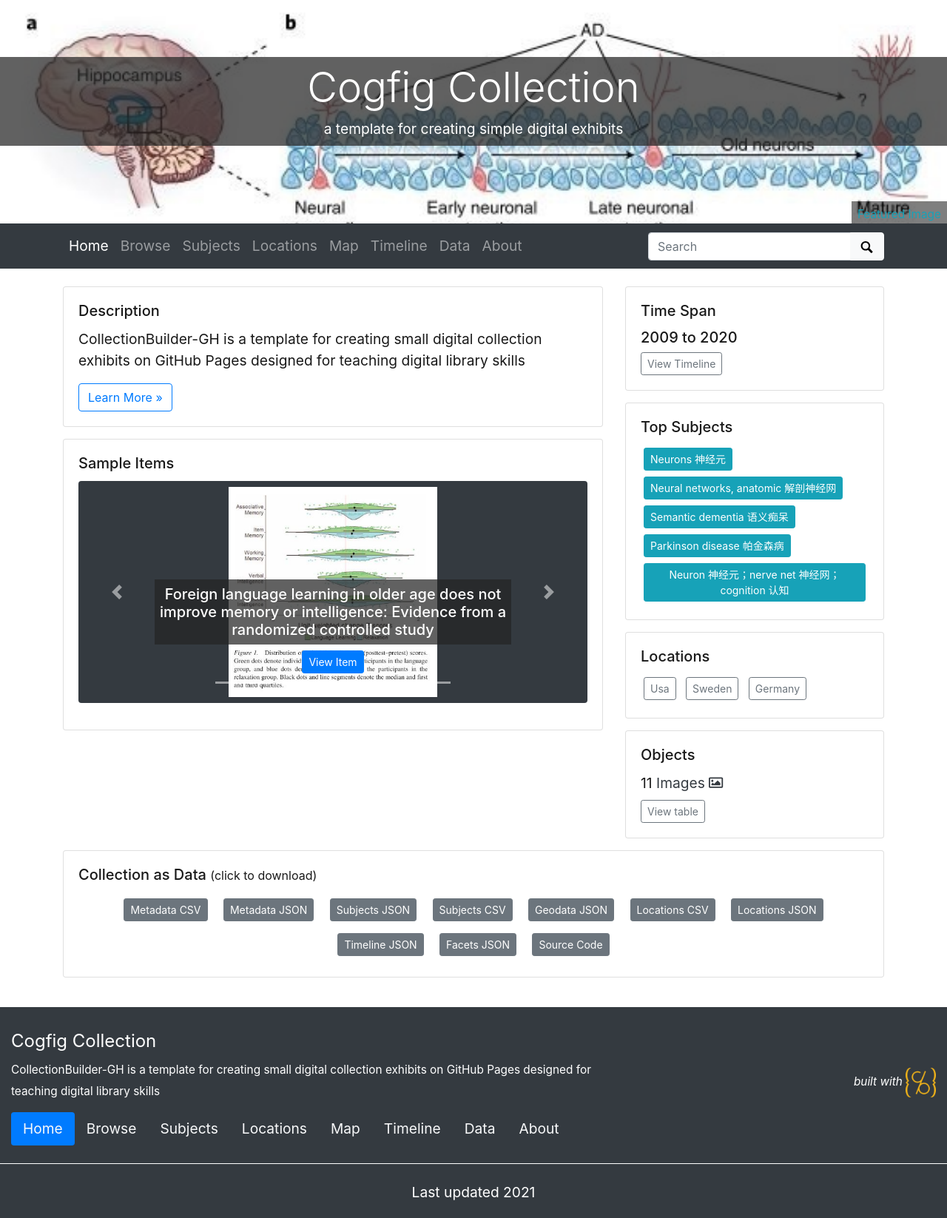
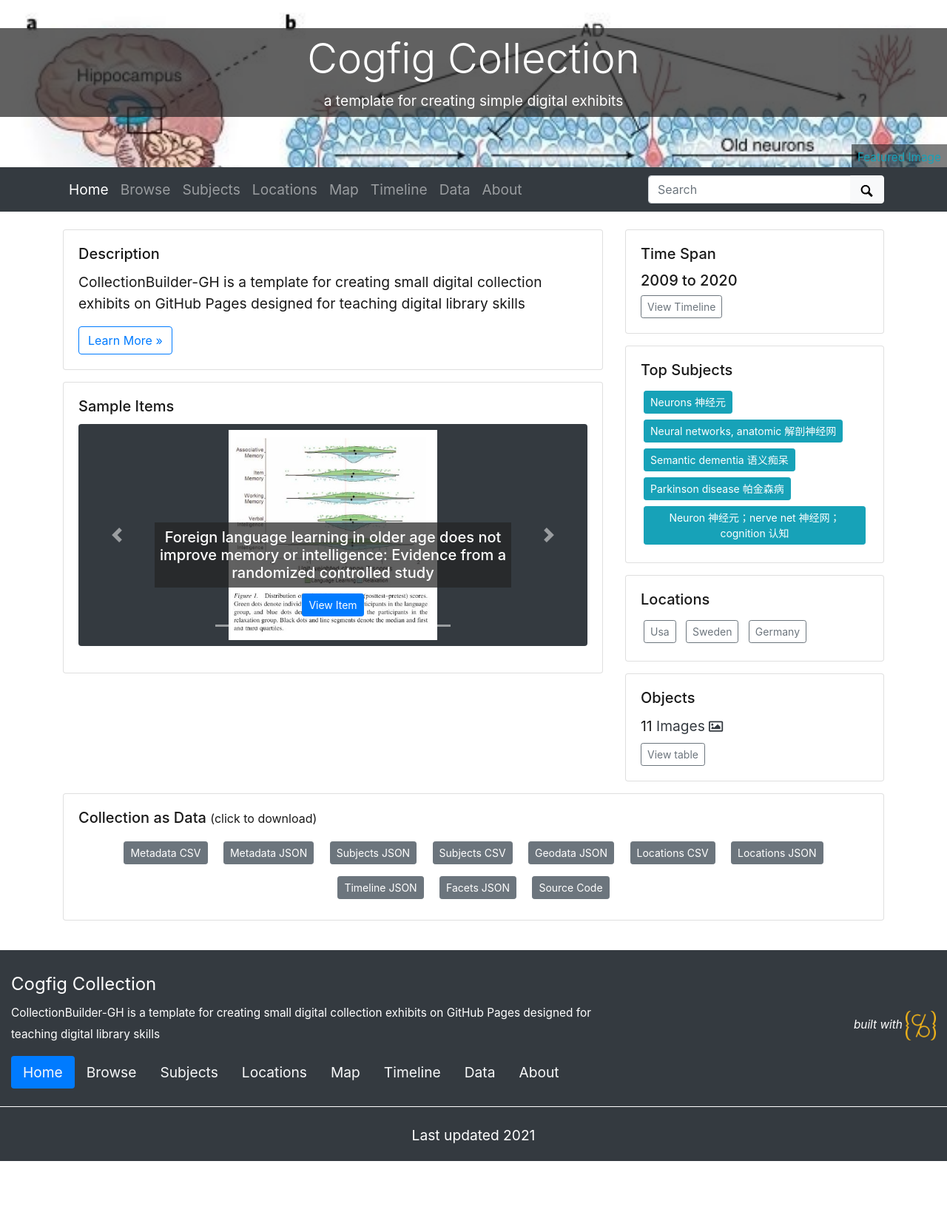
Before and after one commit to archivesw/cogfigcollection, a Jekyll site: the page built from index.md, in a window 1280 px wide. Shown: the whole page at 74% size. Built offline with Jekyll 4.4.1, drawn with Linux system fonts in a browser that asks for light colours; after the commit the page ends 1569 px from its top, so only the background shows below that.

Commit message:
Update theme.yml

```diff
--- a/_data/theme.yml
+++ b/_data/theme.yml
@@ -10,7 +10,7 @@
 # use either an objectid (from an item in this collect), a relative location of an image in this repo (ex. /assets/img/feature.jpg), or a full url to an image elsewhere
 featured-image: cogfig006
 # optional: add extra padding around collection title for a larger image feature.
-home-title-y-padding: 4em
+home-title-y-padding: 2em
 # optional: change position of background image, center, top, bottom
 home-banner-image-position: top
 # height of the carousel at the bottom of the home page; this is in px, but just enter a number (don't include "px"). Default is 300
```
